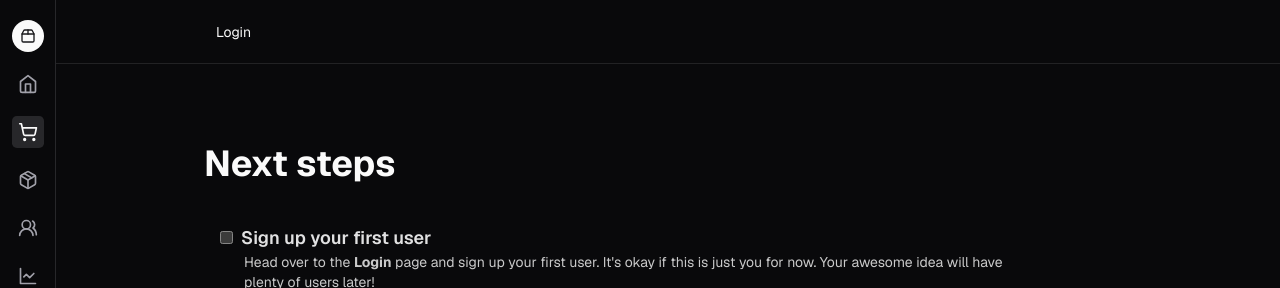
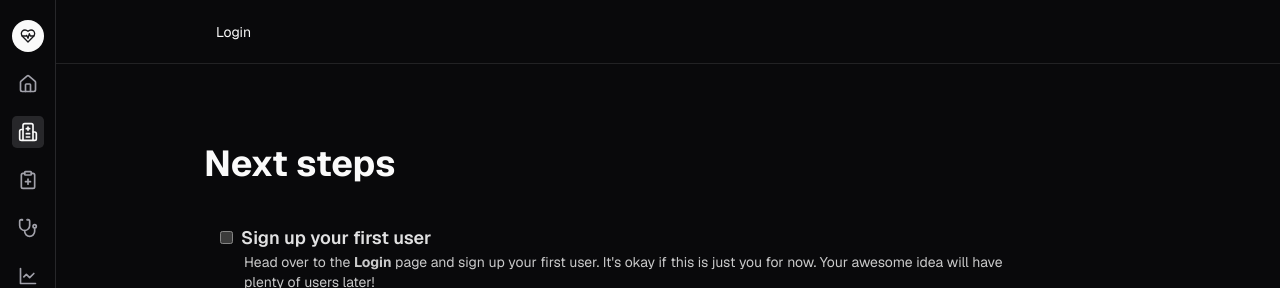
Before and after one commit to mvpedro/xp-sarm, a Next.js app: page / in a window 1280 px wide. Shown: the top 288 px of the page. Built offline with nearby package versions, Linux system fonts and the light colour scheme; no server answers.

Commit message:
Adding icons to sidebar

```diff
--- a/package.json
+++ b/package.json
@@ -46,7 +46,7 @@
     "class-variance-authority": "^0.7.0",
     "clsx": "^2.1.0",
     "geist": "^1.0.0",
-    "lucide-react": "^0.304.0",
+    "lucide-react": "^0.396.0",
     "next": "^14.1.0",
     "next-themes": "^0.2.1",
     "nextjs-toploader": "^1.6.4",
--- a/src/components/Header.tsx
+++ b/src/components/Header.tsx
@@ -2,12 +2,12 @@ import Link from 'next/link'
 
 import {
   Home,
+  HospitalIcon,
   LineChart,
-  Package,
-  Package2,
+  ClipboardPlus,
+  HeartPulse,
   Settings,
-  ShoppingCart,
-  Users2,
+  Stethoscope,
 } from 'lucide-react'
 import {
   Tooltip,
@@ -24,7 +24,7 @@ export default function Header() {
           href="#"
           className="group flex h-9 w-9 shrink-0 items-center justify-center gap-2 rounded-full bg-primary text-lg font-semibold text-primary-foreground md:h-8 md:w-8 md:text-base"
         >
-          <Package2 className="h-4 w-4 transition-all group-hover:scale-110" />
+          <HeartPulse className="h-4 w-4 transition-all group-hover:scale-110" />
           <span className="sr-only">Acme Inc</span>
         </Link>
         <TooltipProvider>
@@ -35,10 +35,10 @@ export default function Header() {
                 className="flex h-9 w-9 items-center justify-center rounded-lg text-muted-foreground transition-colors hover:text-foreground md:h-8 md:w-8"
               >
                 <Home className="h-5 w-5" />
-                <span className="sr-only">Dashboard</span>
+                <span className="sr-only">Início</span>
               </Link>
             </TooltipTrigger>
-            <TooltipContent side="right">Dashboard</TooltipContent>
+            <TooltipContent side="right">Início</TooltipContent>
           </Tooltip>
         </TooltipProvider>
         <TooltipProvider>
@@ -48,46 +48,46 @@ export default function Header() {
                 href="#"
                 className="flex h-9 w-9 items-center justify-center rounded-lg bg-accent text-accent-foreground transition-colors hover:text-foreground md:h-8 md:w-8"
               >
-                <ShoppingCart className="h-5 w-5" />
-                <span className="sr-only">Orders</span>
+                <HospitalIcon className="h-5 w-5" />
+                <span className="sr-only">Hospitais</span>
               </Link>
             </TooltipTrigger>
-            <TooltipContent side="right">Orders</TooltipContent>
+            <TooltipContent side="right">Hospitais</TooltipContent>
           </Tooltip>
         </TooltipProvider>
         <TooltipProvider>
           <Tooltip>
             <TooltipTrigger asChild>
               <Link
-                href="#"
+                href="/services"
                 className="flex h-9 w-9 items-center justify-center rounded-lg text-muted-foreground transition-colors hover:text-foreground md:h-8 md:w-8"
               >
-                <Package className="h-5 w-5" />
-                <span className="sr-only">Products</span>
+                <ClipboardPlus className="h-5 w-5" />
+                <span className="sr-only">Atendimentos</span>
               </Link>
             </TooltipTrigger>
-            <TooltipContent side="right">Products</TooltipContent>
+            <TooltipContent side="right">Atendimentos</TooltipContent>
           </Tooltip>
         </TooltipProvider>
         <TooltipProvider>
           <Tooltip>
             <TooltipTrigger asChild>
               <Link
-                href="#"
+                href="/professionals"
                 className="flex h-9 w-9 items-center justify-center rounded-lg text-muted-foreground transition-colors hover:text-foreground md:h-8 md:w-8"
               >
-                <Users2 className="h-5 w-5" />
-                <span className="sr-only">Customers</span>
+                <Stethoscope className="h-5 w-5" />
+                <span className="sr-only">Profissionais</span>
               </Link>
             </TooltipTrigger>
-            <TooltipContent side="right">Customers</TooltipContent>
+            <TooltipContent side="right">Profissionais</TooltipContent>
           </Tooltip>
         </TooltipProvider>
         <TooltipProvider>
           <Tooltip>
             <TooltipTrigger asChild>
               <Link
-                href="#"
+                href="/analytics"
                 className="flex h-9 w-9 items-center justify-center rounded-lg text-muted-foreground transition-colors hover:text-foreground md:h-8 md:w-8"
               >
                 <LineChart className="h-5 w-5" />
```
Also changed, not shown: 1 other file (tests, documents, lock files or other folders).
